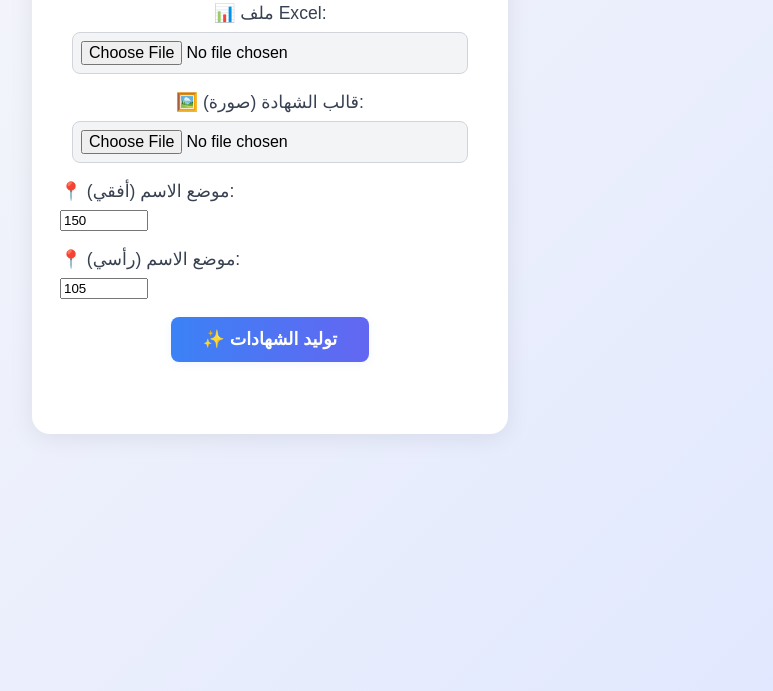
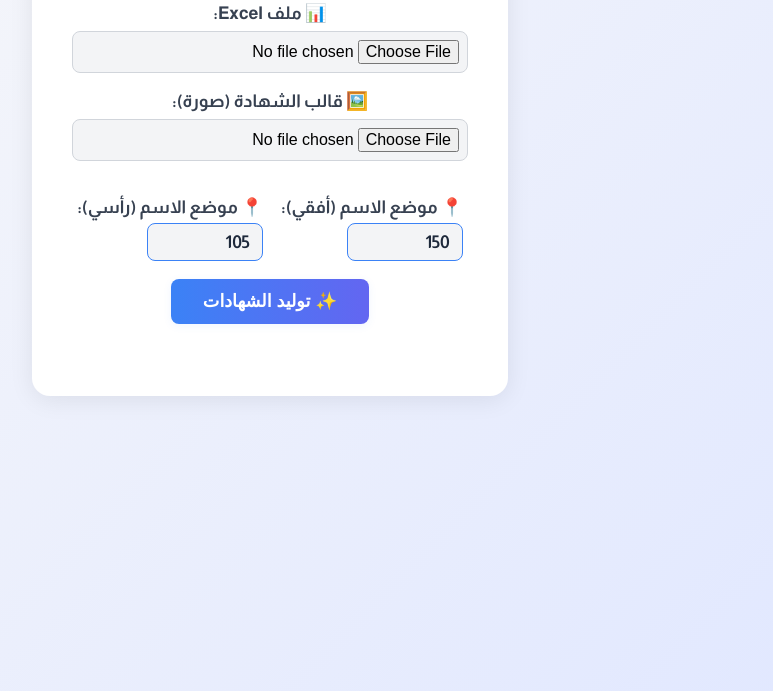
Before and after one commit to mahmoud-el-tohamy/certify-me, a plain HTML site: page index.html in a window 1280 px wide. Shown: the part 169-860 px from the top of the page, without its empty margins (370-1143 px from the left). Drawn offline with nearby package versions, Linux system fonts and the light colour scheme.

Commit message:
Styling: Almarai font, RTL, and improved position inputs

```diff
--- a/index.html
+++ b/index.html
@@ -4,35 +4,62 @@
     <meta charset="UTF-8" />
     <title>مولّد الشهادات</title>
     <link rel="stylesheet" href="style.css" />
+    <link rel="preconnect" href="https://fonts.googleapis.com" />
+    <link rel="preconnect" href="https://fonts.gstatic.com" crossorigin />
+    <link
+      href="https://fonts.googleapis.com/css2?family=Almarai:wght@300;400;700;800&display=swap"
+      rel="stylesheet"
+    />
   </head>
   <body>
-    <div class="container">
-      <h1>📄 توليد شهادات PDF</h1>
-      <label>📊 ملف Excel:</label>
+    <div class="container almarai-regular" dir="rtl">
+      <h1 class="almarai-bold">📄 توليد شهادات PDF</h1>
+      <label class="almarai-bold">📊 ملف Excel:</label>
       <input type="file" id="excelInput" accept=".xlsx" required />
 
-      <label>🖼️ قالب الشهادة (صورة):</label>
+      <label class="almarai-bold">🖼️ قالب الشهادة (صورة):</label>
       <input type="file" id="templateInput" accept="image/*" required />
 
-      <div style="margin: 18px 0; text-align: left">
-        <label for="xPos">📍 موضع الاسم (أفقي):</label>
+      <div
+        style="
+          margin: 18px 0;
+          text-align: left;
+          display: flex;
+          gap: 18px;
+          align-items: center;
+          justify-content: center;
+        "
+      >
+        <div
+          style="display: flex; flex-direction: column; align-items: flex-start"
+        >
+          <label for="xPos" class="almarai-bold" style="margin-bottom: 6px"
+            >📍 موضع الاسم (أفقي):</label
+          >
           <input
             type="number"
             id="xPos"
             min="0"
             max="297"
             value="150"
-          style="width: 80px; margin-right: 12px"
+            class="pos-input"
           />
-        <label for="yPos">📍 موضع الاسم (رأسي):</label>
+        </div>
+        <div
+          style="display: flex; flex-direction: column; align-items: flex-start"
+        >
+          <label for="yPos" class="almarai-bold" style="margin-bottom: 6px"
+            >📍 موضع الاسم (رأسي):</label
+          >
           <input
             type="number"
             id="yPos"
             min="0"
             max="210"
             value="105"
-          style="width: 80px"
+            class="pos-input"
           />
+        </div>
       </div>
       <div
         id="previewContainer"
@@ -44,7 +71,6 @@
         >
           <img
             id="templatePreview"
-            src=""
             alt="Certificate Template Preview"
             style="
               display: block;
--- a/style.css
+++ b/style.css
@@ -1,3 +1,42 @@
+/* Almarai font classes for Arabic */
+.almarai-light {
+  font-family: "Almarai", sans-serif;
+  font-weight: 300;
+  font-style: normal;
+}
+.almarai-regular {
+  font-family: "Almarai", sans-serif;
+  font-weight: 400;
+  font-style: normal;
+}
+.almarai-bold {
+  font-family: "Almarai", sans-serif;
+  font-weight: 700;
+  font-style: normal;
+}
+.almarai-extrabold {
+  font-family: "Almarai", sans-serif;
+  font-weight: 800;
+  font-style: normal;
+}
+
+/* Improved position input styling */
+.pos-input {
+  width: 90px;
+  padding: 8px 12px;
+  border-radius: 8px;
+  border: 1px solid #3b82f6;
+  background: #f3f4f6;
+  font-size: 1.1rem;
+  font-family: "Almarai", Arial, sans-serif;
+  font-weight: 700;
+  color: #1e293b;
+  outline: none;
+  transition: border 0.2s;
+}
+.pos-input:focus {
+  border: 2px solid #6366f1;
+}
 body {
   font-family: "Cairo", Arial, sans-serif;
   background: linear-gradient(135deg, #f9f9f9 0%, #e0e7ff 100%);
@@ -8,7 +47,7 @@ body {
 .container {
   background: #fff;
   max-width: 420px;
-  margin: 60px auto 0 auto;
+  margin: 60px auto 60px auto;
   border-radius: 18px;
   box-shadow: 0 4px 24px rgba(0, 0, 0, 0.08);
   padding: 32px 28px 24px 28px;
```
Lines whose indentation alone changed are shown as unchanged.
